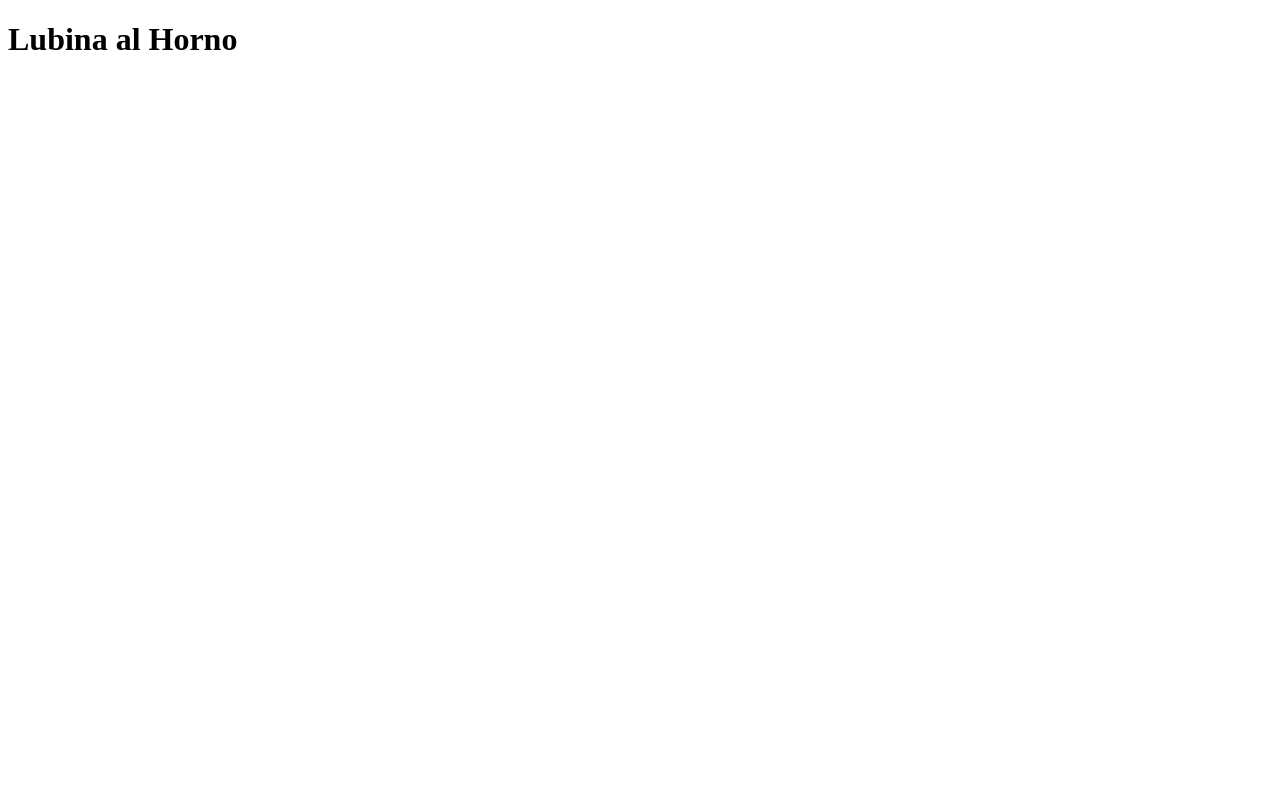
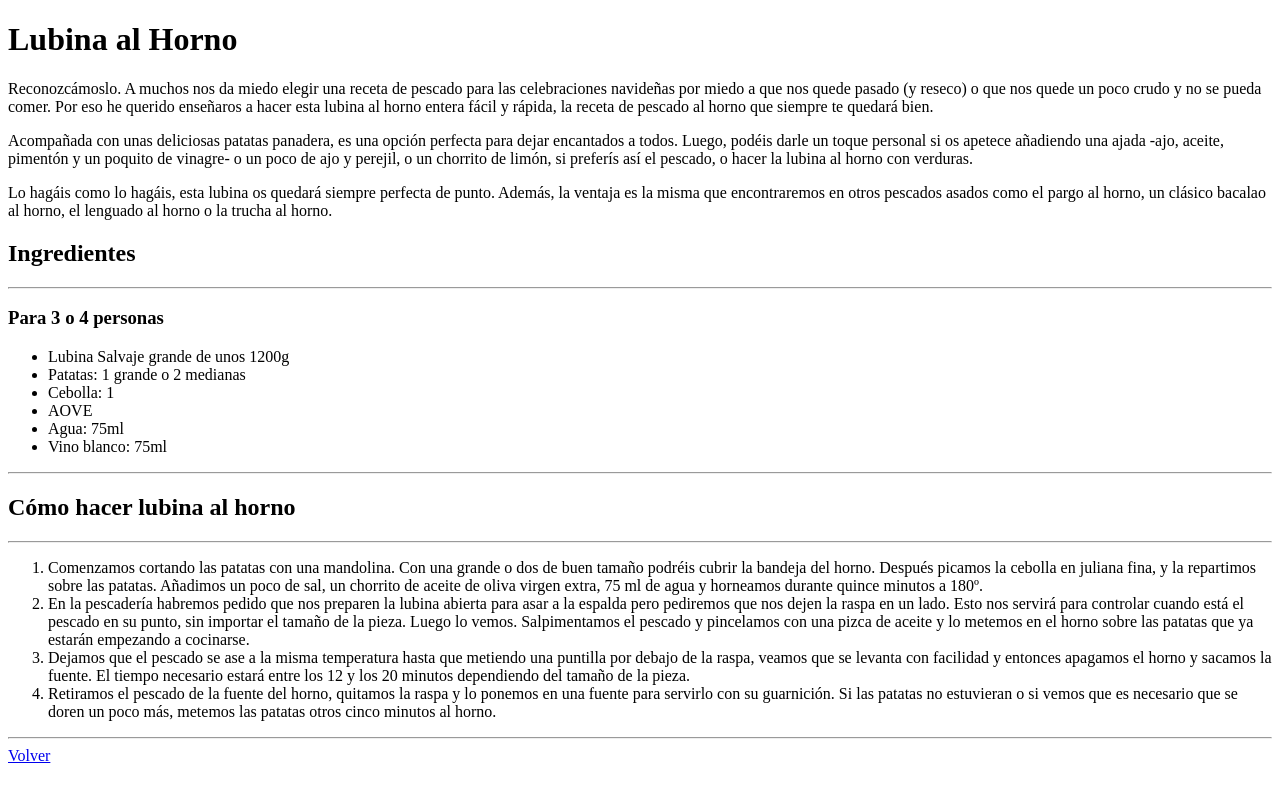
Before and after one commit to antoniogomezgallardo/Odin-Recipes, a plain HTML site: page recipes/lubina_al_horno.html in a window 1280 px wide. Drawn offline with Linux system fonts and the light colour scheme.

Commit message:
Completed the html for lubina_al_horno-html

```diff
--- a/recipes/lubina_al_horno.html
+++ b/recipes/lubina_al_horno.html
@@ -7,5 +7,30 @@
 </head>
 <body>
     <h1>Lubina al Horno</h1>
+    <p>Reconozcámoslo. A muchos nos da miedo elegir una receta de pescado para las celebraciones navideñas por miedo a que nos quede pasado (y reseco) o que nos quede un poco crudo y no se pueda comer. Por eso he querido enseñaros a hacer esta lubina al horno entera fácil y rápida, la receta de pescado al horno que siempre te quedará bien.</p>
+    <p>Acompañada con unas deliciosas patatas panadera, es una opción perfecta para dejar encantados a todos. Luego, podéis darle un toque personal si os apetece añadiendo una ajada -ajo, aceite, pimentón y un poquito de vinagre- o un poco de ajo y perejil, o un chorrito de limón, si preferís así el pescado, o hacer la lubina al horno con verduras.</p>
+    <p>Lo hagáis como lo hagáis, esta lubina os quedará siempre perfecta de punto. Además, la ventaja es la misma que encontraremos en otros pescados asados como el pargo al horno, un clásico bacalao al horno, el lenguado al horno o la trucha al horno.</p>
+    <h2>Ingredientes</h2>
+    <hr>
+    <h3>Para 3 o 4 personas</h3>
+    <ul>
+        <li>Lubina Salvaje grande de unos 1200g</li>
+        <li>Patatas: 1 grande o 2 medianas</li>
+        <li>Cebolla: 1</li>
+        <li>AOVE</li>
+        <li>Agua: 75ml</li>
+        <li>Vino blanco: 75ml</li>
+    </ul>
+    <hr>
+    <h2>Cómo hacer lubina al horno</h2>
+    <hr>
+    <ol>
+        <li>Comenzamos cortando las patatas con una mandolina. Con una grande o dos de buen tamaño podréis cubrir la bandeja del horno. Después picamos la cebolla en juliana fina, y la repartimos sobre las patatas. Añadimos un poco de sal, un chorrito de aceite de oliva virgen extra, 75 ml de agua y horneamos durante quince minutos a 180º.</li>
+        <li>En la pescadería habremos pedido que nos preparen la lubina abierta para asar a la espalda pero pediremos que nos dejen la raspa en un lado. Esto nos servirá para controlar cuando está el pescado en su punto, sin importar el tamaño de la pieza. Luego lo vemos. Salpimentamos el pescado y pincelamos con una pizca de aceite y lo metemos en el horno sobre las patatas que ya estarán empezando a cocinarse.</li>
+        <li>Dejamos que el pescado se ase a la misma temperatura hasta que metiendo una puntilla por debajo de la raspa, veamos que se levanta con facilidad y entonces apagamos el horno y sacamos la fuente. El tiempo necesario estará entre los 12 y los 20 minutos dependiendo del tamaño de la pieza.</li>
+        <li>Retiramos el pescado de la fuente del horno, quitamos la raspa y lo ponemos en una fuente para servirlo con su guarnición. Si las patatas no estuvieran o si vemos que es necesario que se doren un poco más, metemos las patatas otros cinco minutos al horno.</li>
+    </ol>
+    <hr>
+    <a href="./../index.html">Volver</a>
 </body>
 </html>
```
